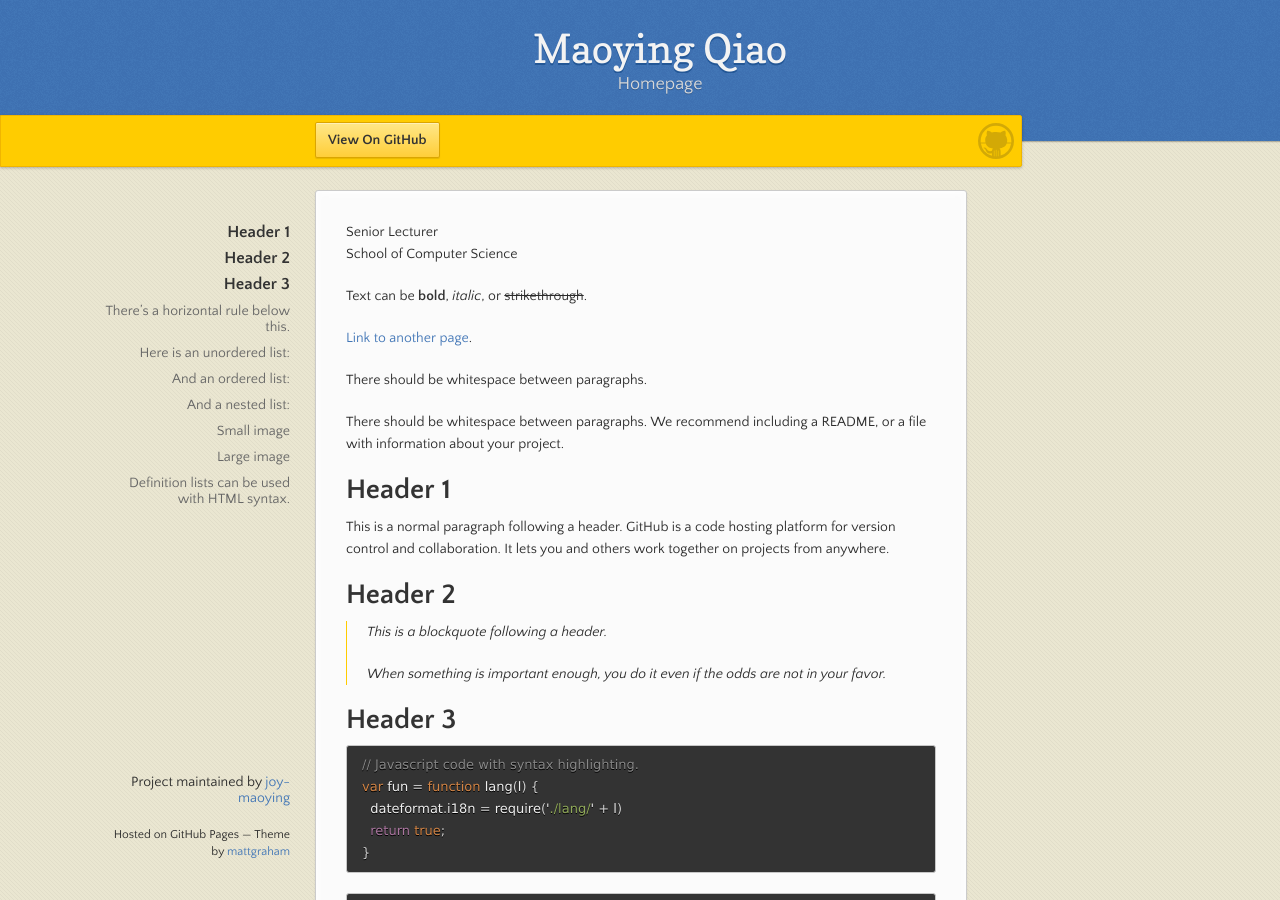
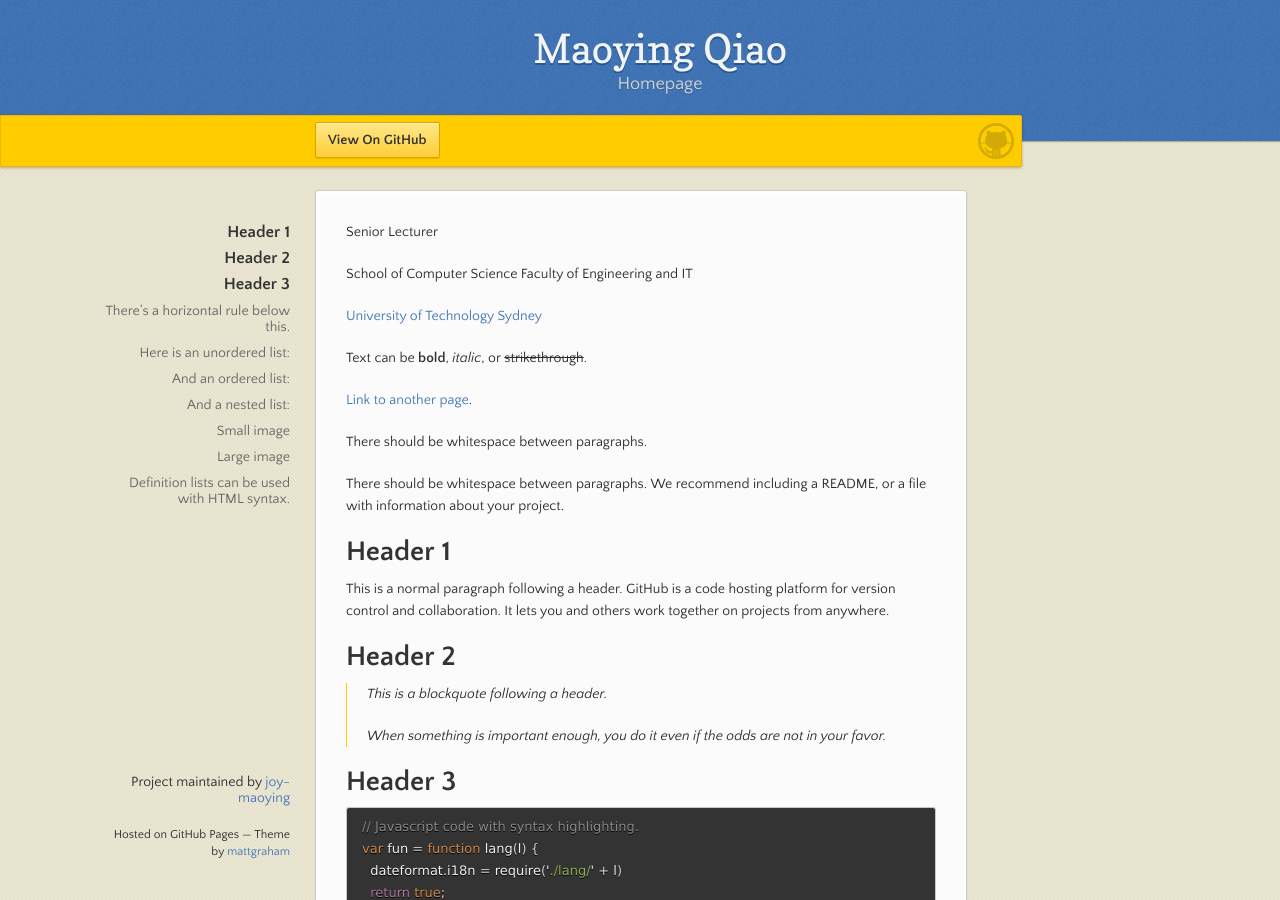
Before and after one commit to joy-maoying/maoying-qiao.github.io, a Jekyll site: the page built from index.md, in a window 1280 px wide and 900 px high. Built offline with Jekyll 4.4.1, drawn with Linux system fonts in a browser that asks for light colours.

Commit message:
Update index.md

```diff
--- a/index.md
+++ b/index.md
@@ -2,8 +2,12 @@
 layout: default
 ---
 
-Senior Lecturer \\
+Senior Lecturer
+
 School of Computer Science
+Faculty of Engineering and IT
+
+[University of Technology Sydney](https://www.uts.edu.au/)
 
 
 Text can be **bold**, _italic_, or ~~strikethrough~~.
```
